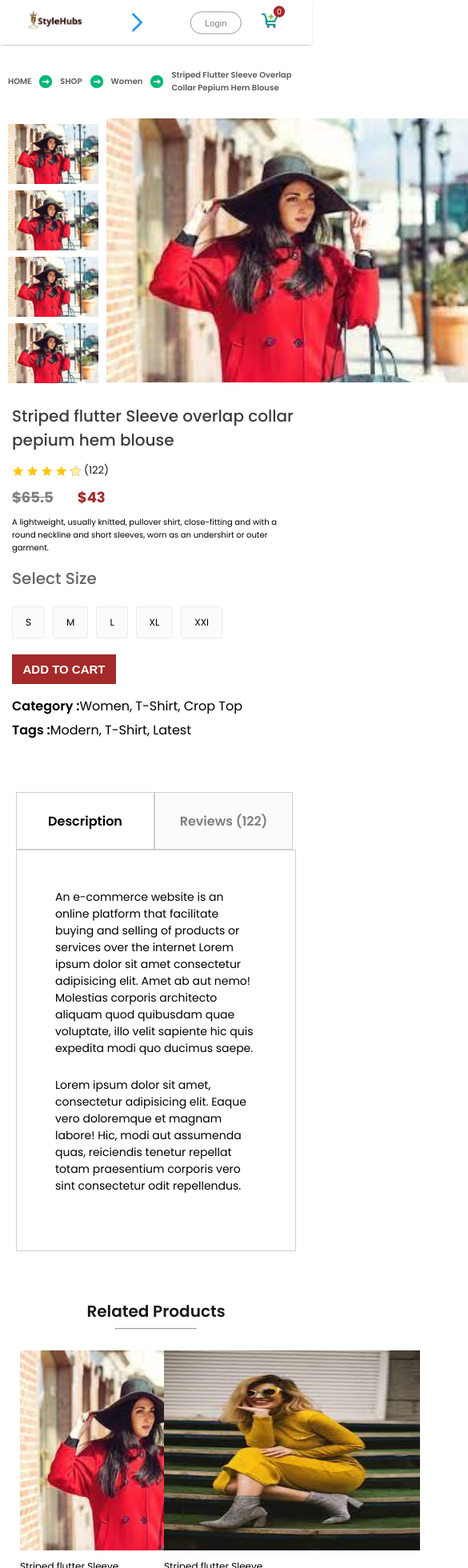
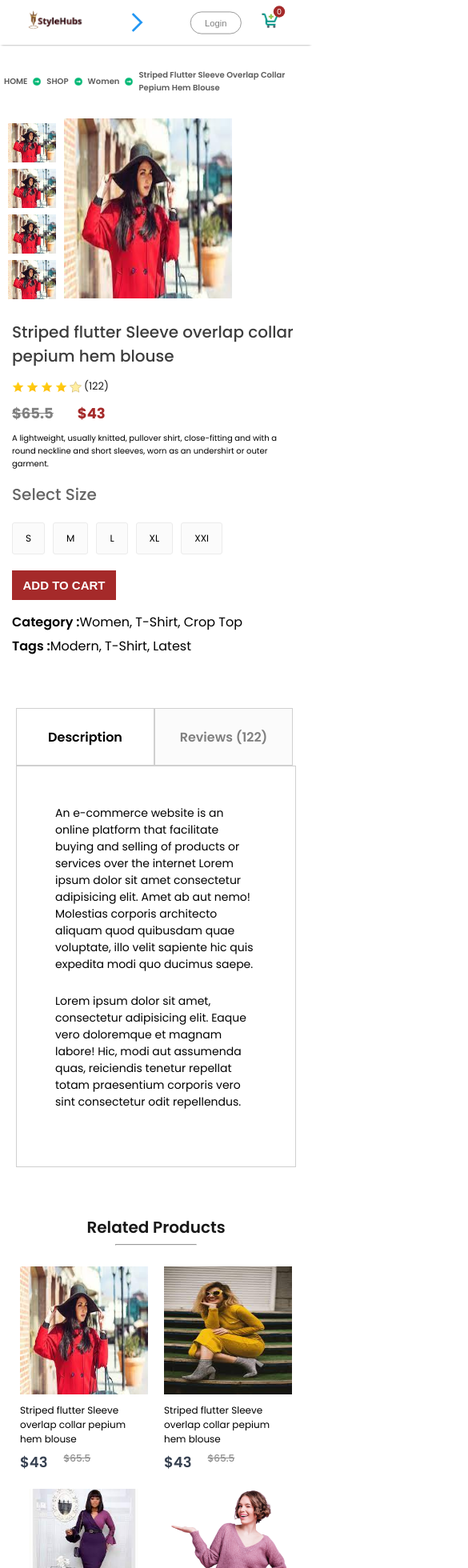
Before and after one commit to Mickienedu/e-commerce, a React (Create React App) app: page /product/1 in a window 390 px wide. Shown: the top 1960 px of the page at 80% size, 585 px wide, since content can reach past the window. Built offline with nearby package versions, Linux system fonts and the light colour scheme.

Commit message:
mediaquerry for 500px

```diff
--- a/src/Components/Breadcrums/Breadcrum.css
+++ b/src/Components/Breadcrums/Breadcrum.css
@@ -27,12 +27,16 @@
 }
 @media (max-width: 800px){
     .breadcrum{
-        margin: 30px 10px;
+        margin: 30px 5px;
         font-size: 12px;
     }
 }
 @media (max-width: 500px){
     .breadcrum{
         font-size: 10px;
+        gap: 6px;
+    }
+    .breadcrum img{
+        width: 12px;
     }
 }
--- a/src/Components/Navbar/Navbar.css
+++ b/src/Components/Navbar/Navbar.css
@@ -169,6 +169,7 @@
     .nav-menu{
         height: 70px;
         top: 50px;
+        /* width: auto; */
     }
     .nav-login-cart{
         transform: scale(0.8);
--- a/src/Components/Newsletter/Newsletter.css
+++ b/src/Components/Newsletter/Newsletter.css
@@ -129,7 +129,7 @@
         width: 100%;
         padding: 0;
         gap: 15px;
-        margin-top: 50%;
+        margin-top: 60%;
     }
     .newsletter h1{
         font-size: 16px;
--- a/src/Components/ProductDisplay/ProductDisplay.css
+++ b/src/Components/ProductDisplay/ProductDisplay.css
@@ -19,6 +19,7 @@
     width: 586px;
     height: 700px;
 }
+
 .productdisplay-right{
     margin: 0px 70px;
     display: flex;
@@ -244,10 +245,12 @@
         gap: 8px;
     }
     .productdisplay-img-list img{
-        height: 75px;
+        height: 49px;
+        width: 60px;
     }
     .productdisplay-main-img{
-        height: 330px;
+        height: 225px;
+        width: 210px;
     }
     .productdisplay-right{
         margin: 5px;
--- a/src/Components/RelatedProducts/RelatedProducts.css
+++ b/src/Components/RelatedProducts/RelatedProducts.css
@@ -76,11 +76,16 @@
 }
 @media (max-width: 500px){
     .relatedproducts{
-        height: 90vh;
+        height: 100vh;
+        margin-bottom: 100px;
     }
     .relatedproducts-item{
         display: grid;
         grid-template-columns: 1fr 1fr;
         gap: 20px;
     }
+    .relatedproducts-item img{
+        width: 160px;
+        height: 160px;
+    }
 }
--- a/src/Pages/CSS/ShopCategory.css
+++ b/src/Pages/CSS/ShopCategory.css
@@ -97,7 +97,15 @@
     }
 }
 @media (max-width: 500px){
+
     .shopcategory-products{
         grid-template-columns: 1fr 1fr;
+        width: 300px;
+        margin: 20px 40px;
+
+    }
+    .shopcategory-products img{
+        width: 140px;
+        height: 140px;
     }
 }
```
